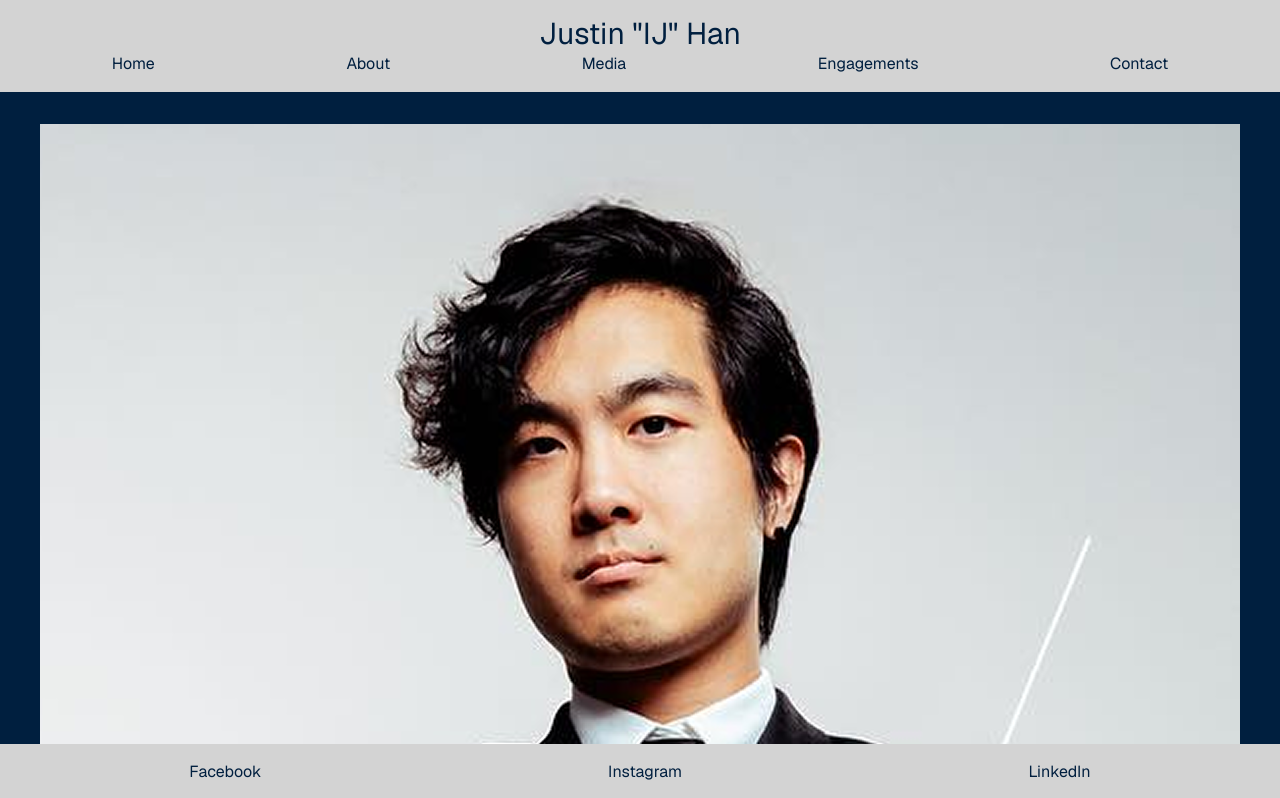
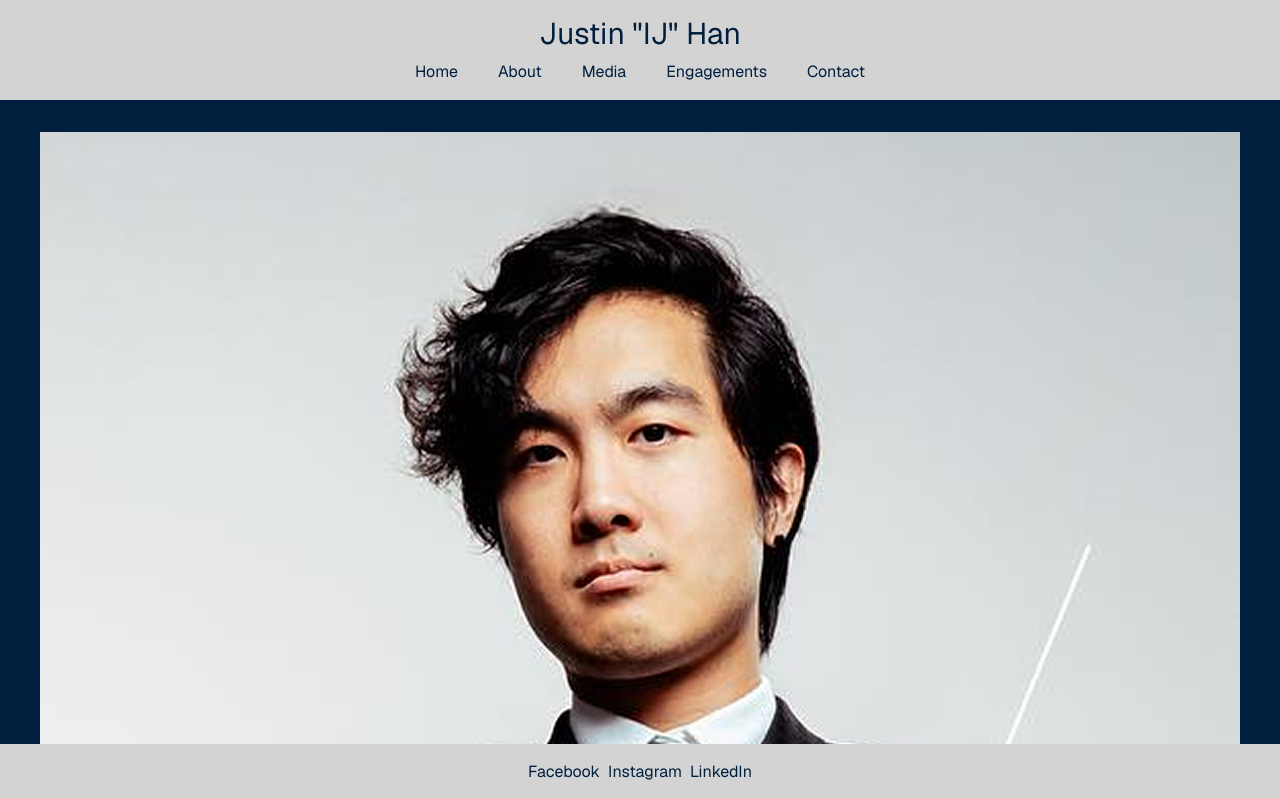
Before and after one commit to mzsellem/ij-han-website, a Next.js app: page / in a window 1280 px wide. Shown: the top 798 px of the page. Built offline with nearby package versions, Linux system fonts and the light colour scheme.

Commit message:
format navbar and footer on home page

```diff
--- a/app/home-navbar.tsx
+++ b/app/home-navbar.tsx
@@ -1,18 +1,18 @@
 import React from 'react';
 
 export default function HomeNavbar() {
-    return (
-    <header className='w-full'>
-            <nav>
-            <h1 className='text-3xl'>Justin "IJ" Han</h1>
-            <ul className='flex justify-around'>
-                <li><a href="#Home">Home</a></li>
-                <li><a href="#About">About</a></li>
-                <li><a href="#Media">Media</a></li>
-                <li><a href="#Engagements">Engagements</a></li>
-                <li><a href="#Contact">Contact</a></li>
-            </ul>
-            </nav>
+  return (
+    <header className="w-full bg-gray-200 p-4">
+      <nav className="flex flex-col sm:flex-col items-center">
+        <h1 className="text-2xl sm:text-3xl mb-2">Justin "IJ" Han</h1>
+        <ul className="flex flex-row sm:flex-row justify-center sm:justify-end sm:space-y-0 sm:space-x-10 space-x-9">
+          <li><a href="#Home" className="hover:underline">Home</a></li>
+          <li><a href="#About" className="hover:underline">About</a></li>
+          <li><a href="#Media" className="hover:underline">Media</a></li>
+          <li><a href="#Engagements" className="hover:underline">Engagements</a></li>
+          <li><a href="#Contact" className="hover:underline">Contact</a></li>
+        </ul>
+      </nav>
     </header>
-    );
+  );
 }
--- a/app/page.tsx
+++ b/app/page.tsx
@@ -13,7 +13,7 @@ export default function Home() {
         </div>
       </main>
       <footer className="w-full">
-        <ul className="flex justify-around">
+        <ul className="flex justify-center space-x-2">
           <li><a href="#Facebook">Facebook</a></li>
           <li><a href="#Instagram">Instagram</a></li>
           <li><a href="#LinkedIn">LinkedIn</a></li>
```
